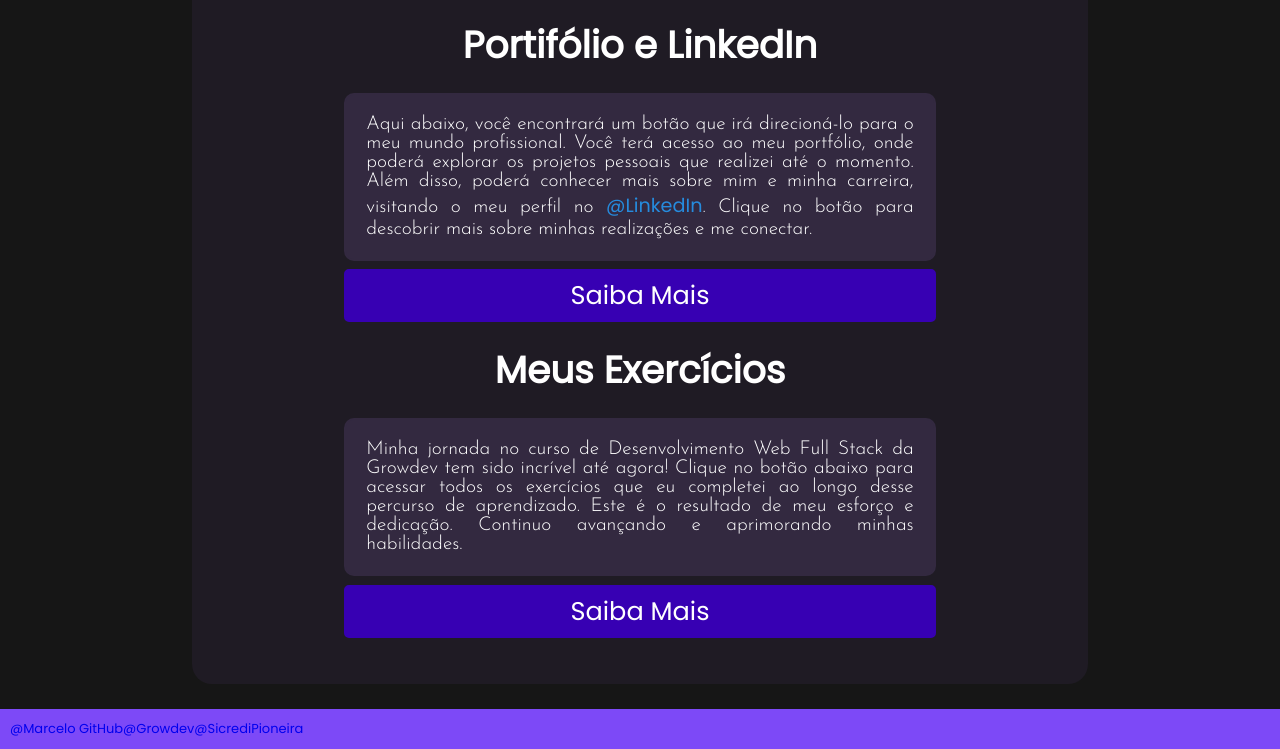
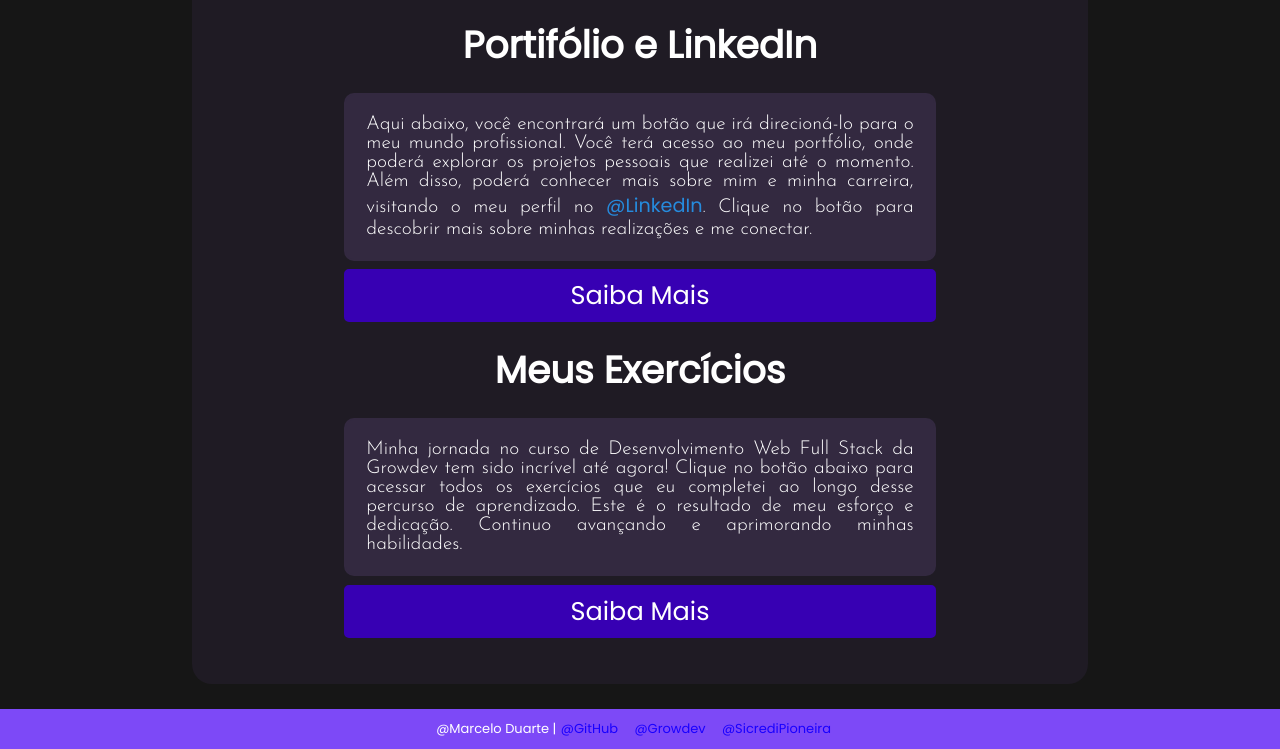
Before and after one commit to Marccelo125/Growdev-exercicios, a plain HTML site: page index.html in a window 1280 px wide. Shown: the part 690-1439 px from the top of the page. Drawn offline with Linux system fonts and the light colour scheme.

Commit message:
[new] footer layout 1.0

```diff
--- a/css/index.css
+++ b/css/index.css
@@ -251,19 +251,26 @@ nav {
     text-align: center;
 }
 
+
 footer {
+    color: var(--primary-font-color);
     text-align: center;
-    align-content: space-between;
-    justify-items: center;
-
-    display: flex;
-    flex-flow: row wrap;
-    background-color: var(--tertiary-color) ;
     font-size: small;
-    padding: 10px;
+    background-color: var(--tertiary-color);
+    padding: 10px 0 10px 0;
 }
 
+footer a {
+    margin-right: 1%;
+    text-decoration: none;
+    color: rgb(25, 0, 255);
+}
 
-footer a{
+footer a:nth-child(1) {
+    margin-left: 1px;
+}
+
+footer a:hover {
     text-decoration: none;
+    color: aliceblue;
 }
--- a/index.html
+++ b/index.html
@@ -117,13 +117,12 @@
               >Saiba Mais</a
             >
           </article>
-        </section>
-        <footer>
-          <a href="https://www.github.com/Marccelo125">@Marcelo GitHub</a>
-          <a href="https://www.growdev.com.br/">@Growdev</a>
-          <a href="https://sicredipioneira.com.br/">@SicrediPioneira</a>
-        </footer>
-      </section>
-    </main>
+        </main>
+          <footer>
+            @Marcelo Duarte |
+            <a href="https://www.github.com/Marccelo125">@GitHub</a>
+            <a href="https://www.growdev.com.br/">@Growdev</a>
+            <a href="https://sicredipioneira.com.br/">@SicrediPioneira</a>
+          </footer>
   </body>
 </html>
```
